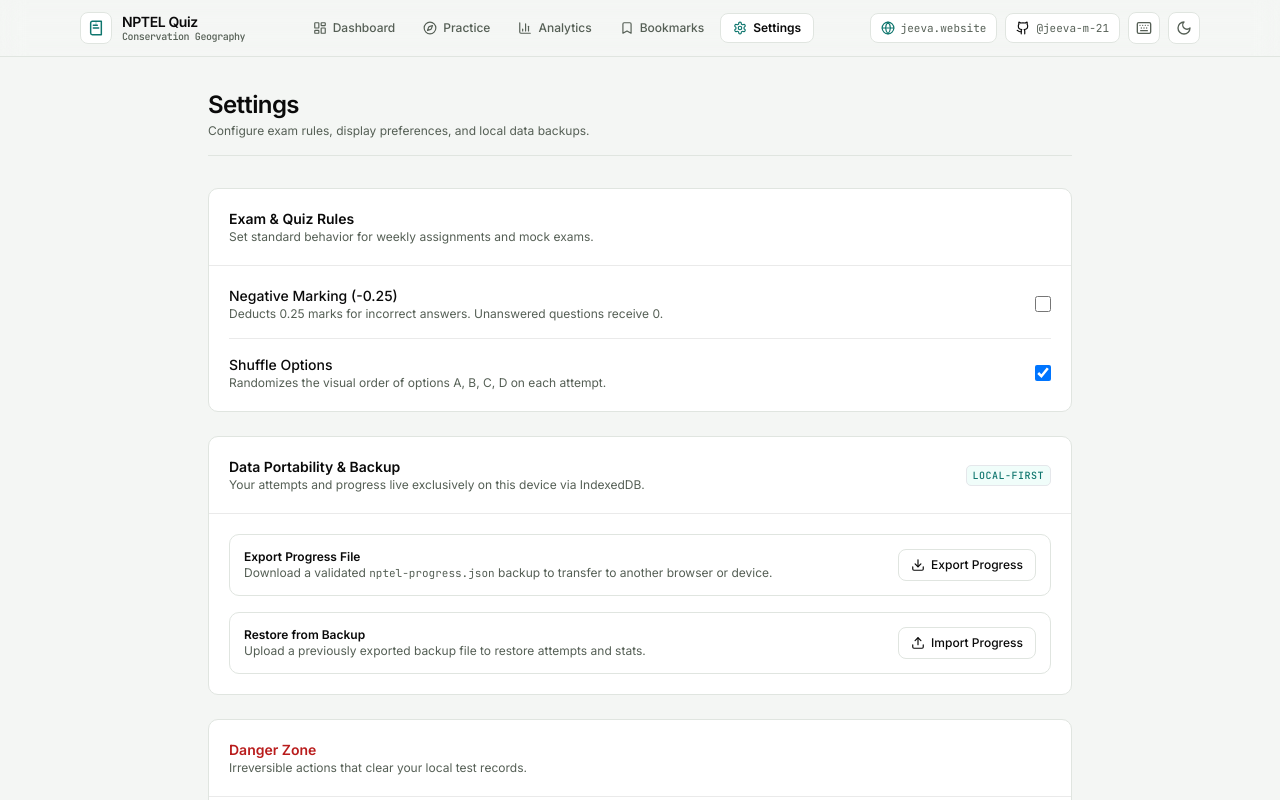
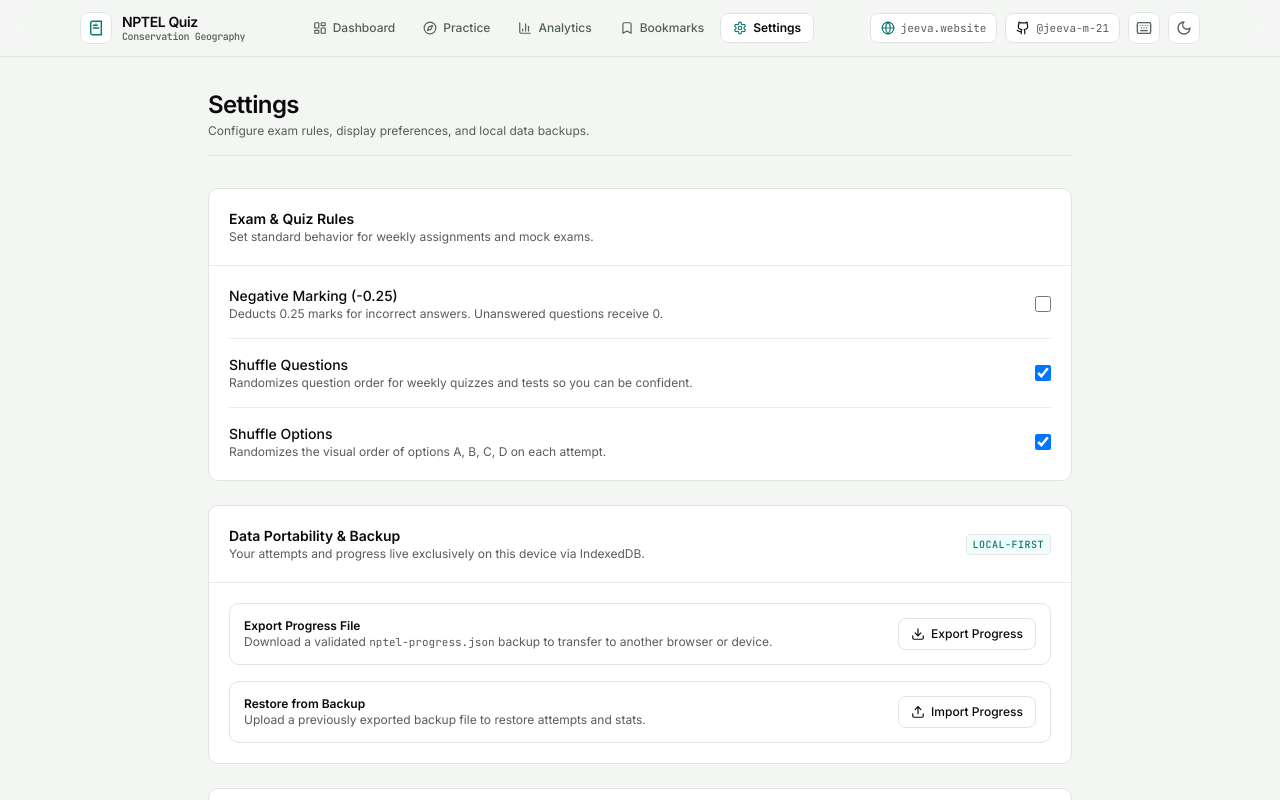
Before and after one commit to jeeva-m-21/conservation-economics, a Next.js app: page /settings in a window 1280 px wide. Shown: the top 800 px of the page. Built offline with nearby package versions, Linux system fonts and the light colour scheme.

Commit message:
feat(quiz): randomize question order for weekly quizzes with settings toggle

```diff
--- a/src/app/quiz/weekly/[week]/page.tsx
+++ b/src/app/quiz/weekly/[week]/page.tsx
@@ -58,7 +58,7 @@ export default function WeeklyQuizPage({
             type: "weekly",
             week: weekNum,
             questionCount: data.questions.length,
-            shuffleQuestions: false,
+            shuffleQuestions: settings.shuffleQuestions ?? true,
             shuffleOptions: settings.shuffleOptions,
             seed: Date.now(),
             negativeMarking: settings.negativeMarking,
@@ -67,7 +67,7 @@ export default function WeeklyQuizPage({
         );
       }
     });
-  }, [weekNum, loadSettings, settings.defaultTimerMin, settings.negativeMarking, settings.shuffleOptions, startSession]);
+  }, [weekNum, loadSettings, settings.defaultTimerMin, settings.negativeMarking, settings.shuffleQuestions, settings.shuffleOptions, startSession]);
 
   useEffect(() => {
     if (!session) return;
--- a/src/app/settings/page.tsx
+++ b/src/app/settings/page.tsx
@@ -81,6 +81,7 @@ export default function SettingsPage() {
     await updateSettings({
       theme: "light",
       negativeMarking: false,
+      shuffleQuestions: true,
       shuffleOptions: true,
     });
     setResetModalOpen(false);
@@ -114,6 +115,21 @@ export default function SettingsPage() {
                 type="checkbox"
                 checked={settings.negativeMarking}
                 onChange={(e) => updateSettings({ negativeMarking: e.target.checked })}
+                className="w-4 h-4 rounded text-data focus:ring-data"
+              />
+            </div>
+
+            <div className="border-t border-rule pt-4 flex items-center justify-between">
+              <div>
+                <label className="text-sm font-medium text-ink block">Shuffle Questions</label>
+                <span className="text-xs text-ink-muted block">
+                  Randomizes question order for weekly quizzes and tests so you can be confident.
+                </span>
+              </div>
+              <input
+                type="checkbox"
+                checked={settings.shuffleQuestions}
+                onChange={(e) => updateSettings({ shuffleQuestions: e.target.checked })}
                 className="w-4 h-4 rounded text-data focus:ring-data"
               />
             </div>
--- a/src/lib/schema/progress.ts
+++ b/src/lib/schema/progress.ts
@@ -46,6 +46,7 @@ export const SettingsSchema = z.object({
   theme: z.enum(["light", "dark", "system"]).default("light"),
   defaultTimerMin: z.number().int().positive().optional(),
   negativeMarking: z.boolean().default(false),
+  shuffleQuestions: z.boolean().default(true),
   shuffleOptions: z.boolean().default(true),
 });
 
```
Also changed, not shown: 2 other files (tests, documents, lock files or other folders).
